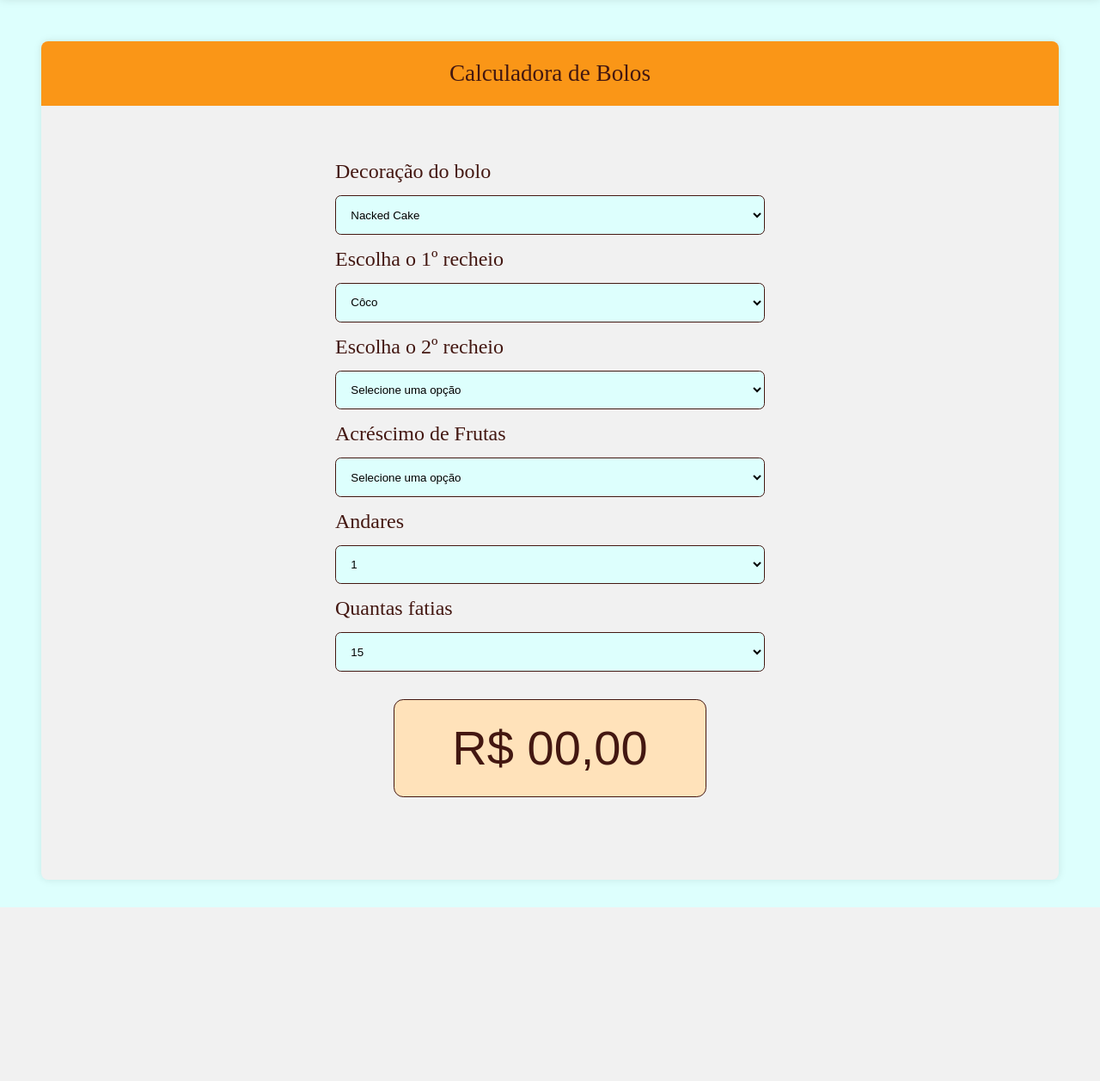
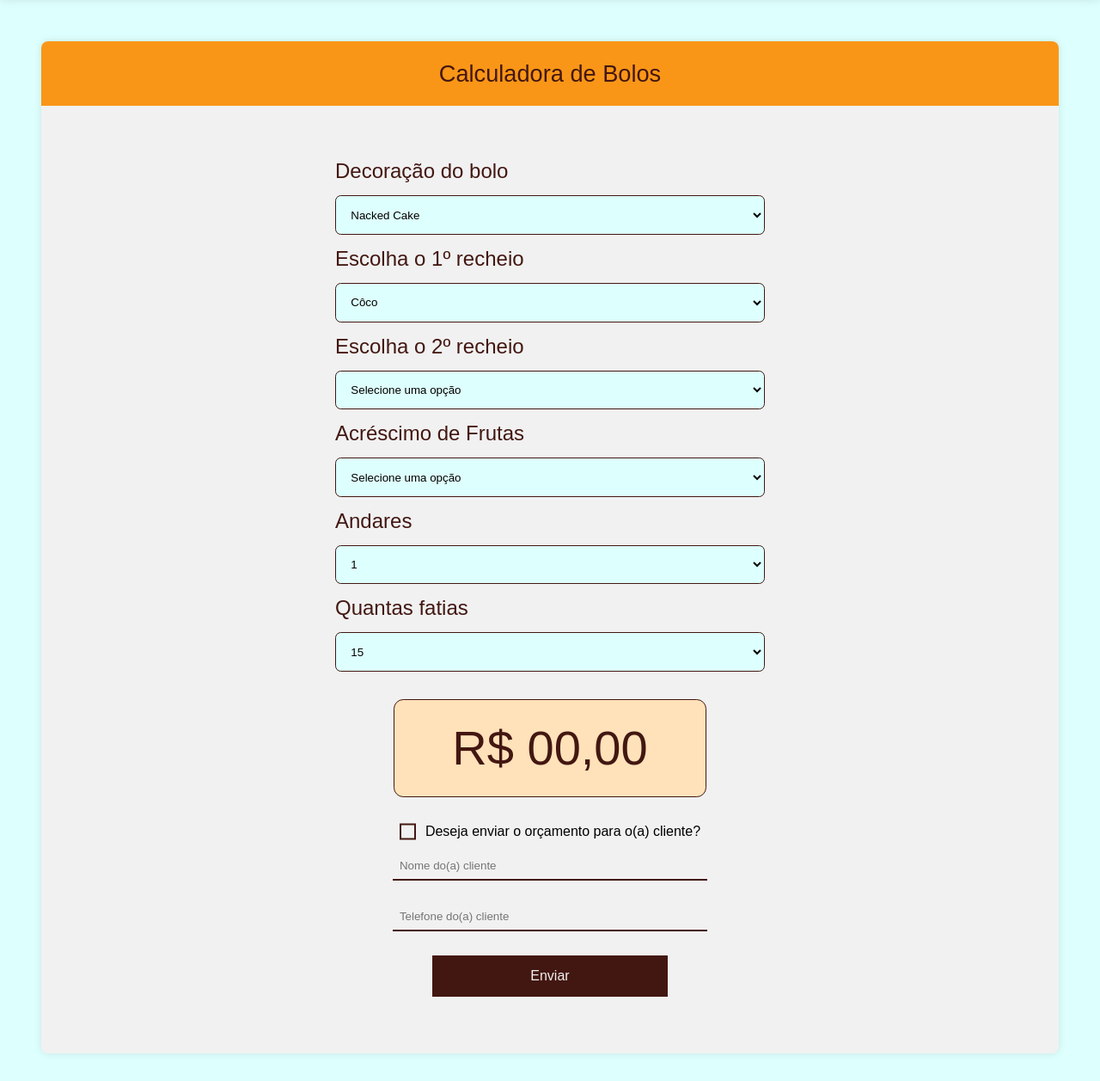
Before and after one commit to wellingtonfernandesbarbosa/docearte, a PHP site: page /admin.html in a window 1280 px wide. Shown: the part 128-1385 px from the top of the page at 86% size. Before the commit the page ends 1183 px from the top, so only its background shows below. Run offline with PHP 8.4, Linux system fonts and the light colour scheme; some web fonts are replaced.

Commit message:
Implementation of the send quote field

```diff
--- a/admin.html
+++ b/admin.html
@@ -22,7 +22,7 @@
   <title>Doce Arte - Admin</title>
 </head>
 
-<body>
+<body oncontextmenu="return false">
   <header class="header__container">
     <div class="header">
       <div class="header-logo">
@@ -112,6 +112,19 @@
       <div class="resultCalc">
         <p class="resultCalc__text" id="resultCalcText">R$ 00,00</p>
       </div>
+
+      <div class="sendInformation">
+        <div class="sendInformation__checkbox">
+          <input class="sendInformation__checkbox__input" type="checkbox" name="sendToClient" id="sendToClient">
+          <label for="sendToClient" class="sendInformation__checkbox__label">Deseja enviar o orçamento para o(a) cliente?</label>
+        </div>
+
+        <input class="sendInformation__input" type="text" name="name" id="name" placeholder="Nome do(a) cliente" required>
+        <input class="sendInformation__input" type="tel" name="tel" id="tel" placeholder="Telefone do(a) cliente" id="">
+
+        <a href="#" class="button blackButton sendInformation__button" id="sendBtnClient">Enviar para o(a) cliente</a>
+        <a href="#" class="button blackButton sendInformation__button" id="sendBtn">Enviar</a>
+      </div>
     </div>
   </section>
   <script src="./app/cakeCalc.js"></script>
--- a/app/cakeCalc.js
+++ b/app/cakeCalc.js
@@ -233,3 +233,14 @@ const updatePrice = () => {
     sliceNumberPrice) * cakeFloorsPrice;
   resultCalcText.textContent = `R$ ${result.toFixed(2).replace(".", ",")}`;
 };
+
+
+const sendToClientCheckbox = document.getElementById("sendToClient");
+
+sendToClientCheckbox.addEventListener("input", () => {
+  if (sendToClientCheckbox.checked) {
+    document.getElementById("sendBtnClient").style.display = "block";
+  } else {
+    document.getElementById("sendBtnClient").style.display = "none";
+  }
+})
--- a/index.html
+++ b/index.html
@@ -21,7 +21,7 @@
   <title>Doce Arte Confeitaria</title>
 </head>
 
-<body>
+<body oncontextmenu="return false">
   <header>
     <nav class="nav-bar">
       <div class="left-menu">
--- a/styles/dashboard.css
+++ b/styles/dashboard.css
@@ -51,6 +51,7 @@ h1, p {
   text-align: center;
   font-size: 1.7em;
   color: var(--tertiary-color-2);
+  font-family: var(--font-gotham-pro);
 }
 
 .calc-container {
@@ -78,6 +79,7 @@ h1, p {
 .calc-option label {
   font-size: 1.5em;
   color: var(--tertiary-color-2);
+  font-family: var(--font-gotham-pro);
 }
 
 .calc-option select {
@@ -86,7 +88,7 @@ h1, p {
   background-color: var(--secondary-color-1);
   border-radius: 0.5em;
   border: 1px solid var(--tertiary-color-2);
-
+  font-family: var(--font-gotham-pro);
 }
 
 .calc-option select:focus,
@@ -119,6 +121,66 @@ option {
   border-radius: 0.2em;
   background-color: var(--secondary-color-2);
   border: 1px solid var(--tertiary-color-2);
+}
+
+.sendInformation {
+  display: flex;
+  flex-direction: column;
+  align-items: center;
+  gap: 1em;
+}
+
+.sendInformation__checkbox__input {
+  display: none;
+}
+
+.sendInformation__checkbox__input+label {
+  position: relative;
+  padding-left: 30px;
+  cursor: pointer;
+  display: inline-block;
+  font-family: var(--font-gotham-pro);
+}
+
+.sendInformation__checkbox__input+label:before {
+  content: "";
+  position: absolute;
+  left: 0;
+  top: 50%;
+  transform: translateY(-50%);
+  width: 15px;
+  height: 15px;
+  border: 2px solid var(--tertiary-color-2);
+}
+
+.sendInformation__checkbox__input:checked+label:before {
+  background-color: var(--tertiary-color-2);
+  border-color: var(--tertiary-color-2);
+}
+
+.sendInformation__input {
+  width: 100%;
+  border: none;
+  padding: 8px;
+  border-bottom: 2px solid var(--tertiary-color-2);
+  margin-bottom: 10px;
+  background-color: transparent;
+}
+
+.sendInformation__input:focus {
+  outline: none;
+}
+
+.sendInformation__input::placeholder {
+  font-family: var(--font-gotham-pro);
+}
+
+#sendBtnClient {
+  display: none;
+}
+
+.sendInformation__button {
+  width: 60%;
 }
 
 @media (max-width: 1250px){
@@ -315,7 +377,7 @@ option {
   }
 
   .calc {
-    margin: 2em 0 0;
+    margin: 2em 0;
   }
 
   .resultCalc {
@@ -326,4 +388,13 @@ option {
     padding: 0.4em 0.8em;
     font-size: 2.5em;
   }
+
+  .sendInformation__checkbox {
+    margin: 0 1em;
+  }
+
+  .sendInformation__input {
+    width: 85%;
+  }
+
 }
```
